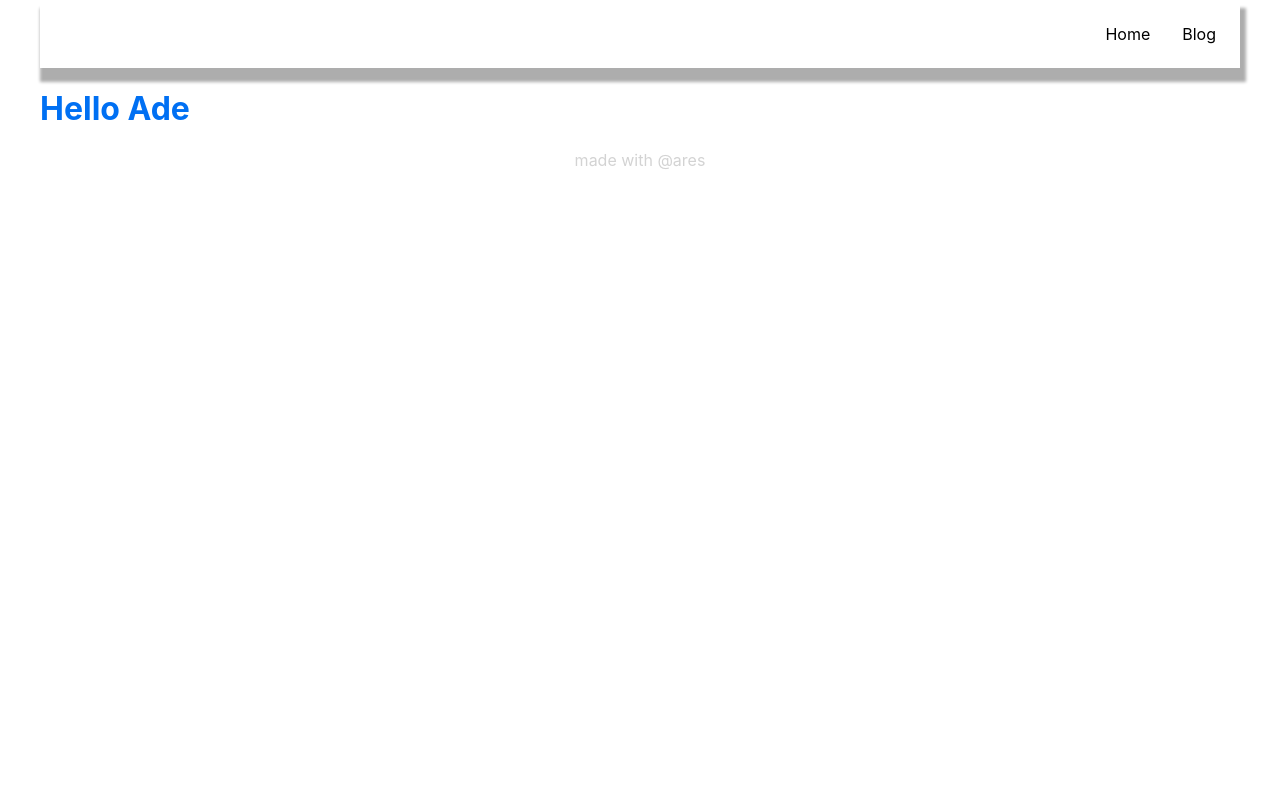
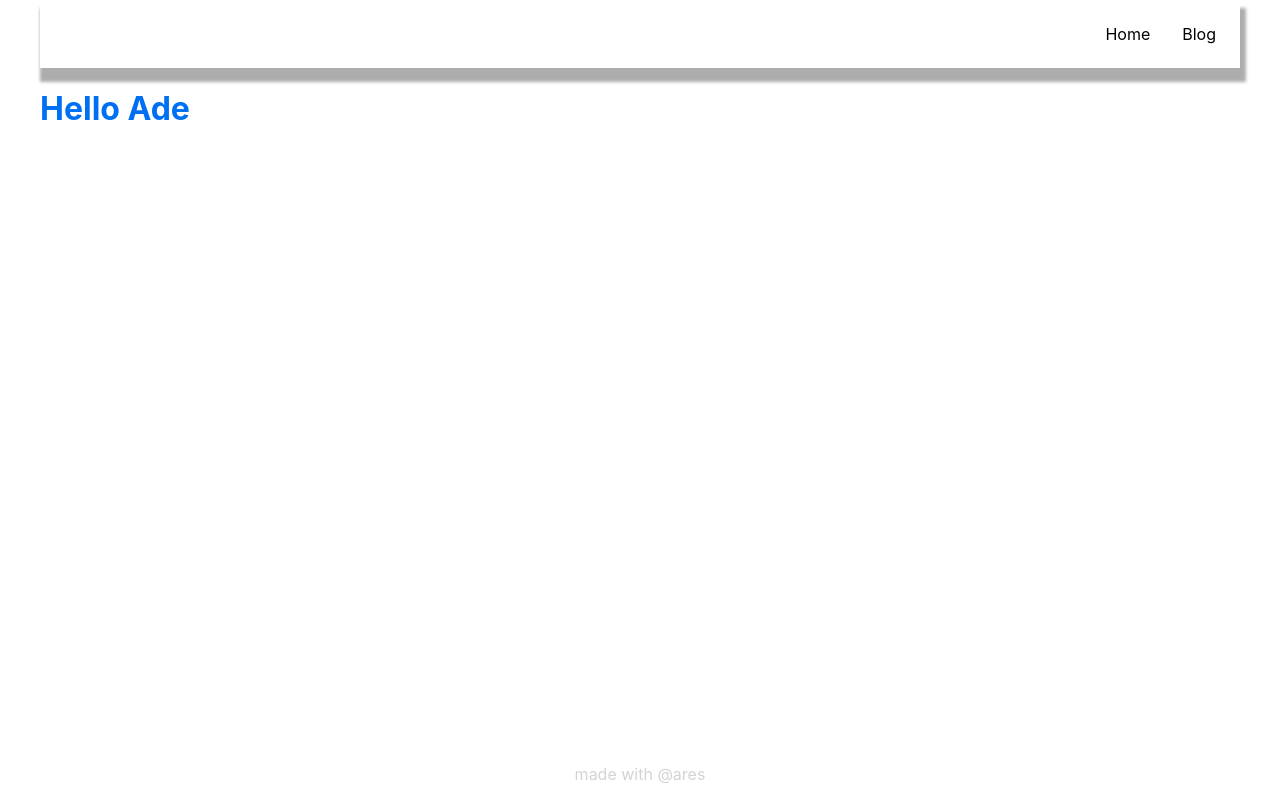
Before and after one commit to ade566/basic-nextjs, a Next.js app: page / in a window 1280 px wide. Built offline with nearby package versions, Linux system fonts and the light colour scheme.

Commit message:
Membuat Layout Page

```diff
--- /dev/null
+++ b/components/Layout/Layout.module.css
@@ -0,0 +1,9 @@
+.container {
+  height: 100%;
+  display: flex;
+  flex-direction: column;
+}
+
+.content {
+  flex: 1;
+}
--- /dev/null
+++ b/components/Layout/index.tsx
@@ -0,0 +1,18 @@
+import Header from "../header";
+import Footer from "../footer";
+import { ReactNode } from "react";
+import styles from "./Layout.module.css";
+
+interface LayoutProps {
+  children: ReactNode;
+}
+export default function Layout(props: LayoutProps) {
+  const { children } = props;
+  return (
+    <div className={styles.container}>
+      <Header />
+      <div className={styles.content}>{children}</div>
+      <Footer />
+    </div>
+  );
+}
--- a/pages/index.tsx
+++ b/pages/index.tsx
@@ -1,15 +1,12 @@
 import type { NextPage } from "next";
-import Header from "../components/header";
-import Footer from "../components/footer";
+import Layout from "../components/Layout";
 import styles from "../styles/Home.module.css";
 
 const Home: NextPage = () => {
   return (
-    <>
-      <Header />
+    <Layout>
       <h1 className={styles["title-homepage"]}>Hello Ade</h1>
-      <Footer />
-    </>
+    </Layout>
   );
 };
 
--- a/styles/globals.css
+++ b/styles/globals.css
@@ -7,6 +7,7 @@
   max-width: 100%;
   width: 1200px;
   margin: auto;
+  height: 100%;
 }
 
 a {
@@ -18,6 +19,6 @@
   box-sizing: border-box;
 }
 
-.title {
-  color: green;
+#__next {
+  height: 100%;
 }
```
Also changed, not shown: pages/blog/index.tsx (+3 -6 lines).
